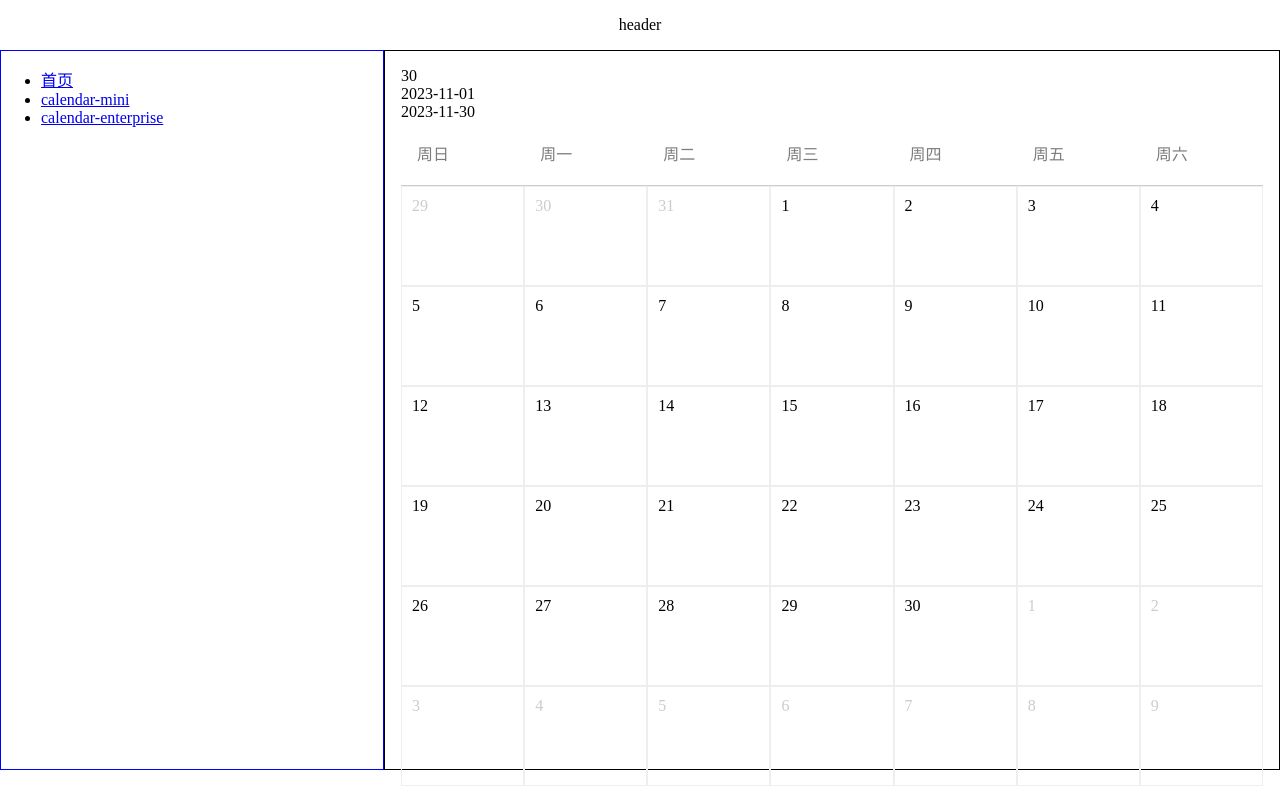
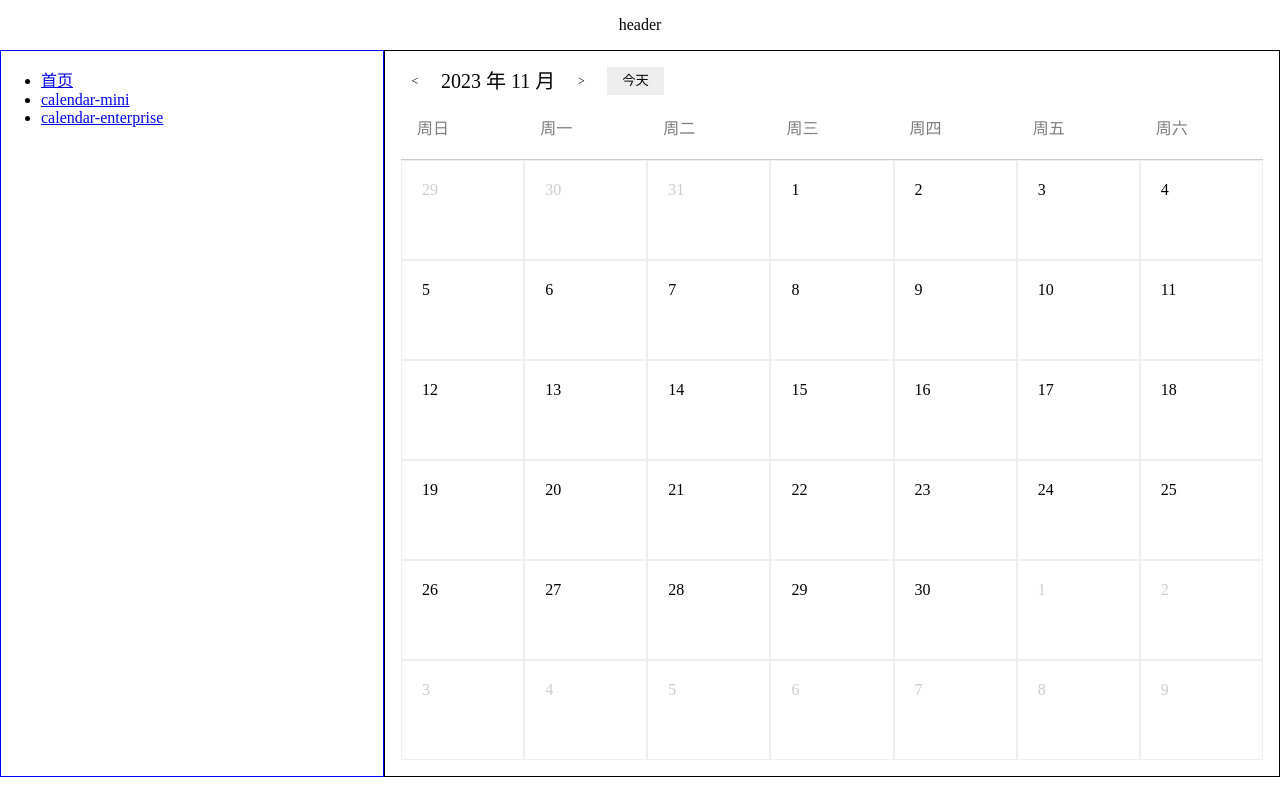
Before and after one commit to cwy007/controlled-and-uncontrolled, a React (Vite) app: page /calendar-enterprise in a window 1280 px wide. Built offline with nearby package versions, Linux system fonts and the light colour scheme.

Commit message:
fix: dateRender & dateInnerContent

```diff
--- /dev/null
+++ b/src/components/Calendar/Header.tsx
@@ -0,0 +1,16 @@
+import "./index.module.scss";
+
+function Header() {
+  return (
+    <div className="calendar-header">
+      <div className="calendar-header-left">
+        <div className="calendar-header-icon">&lt;</div>
+        <div className="calendar-header-value">2023 年 11 月</div>
+        <div className="calendar-header-icon">&gt;</div>
+        <button className="calendar-header-btn">今天</button>
+      </div>
+    </div>
+  );
+}
+
+export default Header;
--- a/src/components/Calendar/MonthCalendar.tsx
+++ b/src/components/Calendar/MonthCalendar.tsx
@@ -27,7 +27,7 @@ const getAllDays = (date: Dayjs) => {
   for (let i = day; i < daysInfo.length; i++) {
     const calcDate = startDate.add(i - day, "day");
     daysInfo[i] = {
-      date: startDate.add(i - day, "day"),
+      date: calcDate,
       currentMonth: calcDate.month() === date.month(),
       // .format('YYYY-MM-DD'),
     };
@@ -35,7 +35,11 @@ const getAllDays = (date: Dayjs) => {
   return daysInfo;
 };
 
-const renderDays = (days: Array<{ date: Dayjs; currentMonth: boolean }>) => {
+const renderDays = (
+  days: Array<{ date: Dayjs; currentMonth: boolean }>,
+  dateRender: MonthCalendarProps["dateRender"],
+  dateInnerContent: MonthCalendarProps["dateInnerContent"]
+) => {
   const rows = [];
   for (let i = 0; i < 6; i++) {
     const row = [];
@@ -44,22 +48,37 @@ const renderDays = (days: Array<{ date: Dayjs; currentMonth: boolean }>) => {
       row[j] = (
         <div
           key={`${i}_${j}`}
-          className={classNames('calendar-month-body-cell', {
-            'calendar-month-body-cell-current': item.currentMonth,
+          className={classNames("calendar-month-body-cell", {
+            "calendar-month-body-cell-current": item.currentMonth,
           })}
         >
-          {item.date.date()}
+          {/* {dateRender ? dateRender(item.date) : item.date.date()} */}
+          {dateRender ? (
+            dateRender(item.date)
+          ) : (
+            <div className="calendar-month-body-cell-date">
+              <div className="calendar-month-body-cell-date-value">
+                {item.date.date()}
+              </div>
+              <div className="calendar-month-body-cell-date-content">
+                {dateInnerContent?.(item.date)}
+              </div>
+            </div>
+          )}
         </div>
       );
     }
     rows.push(row);
   }
   return rows.map((row, index) => (
-    <div className="calendar-month-body-row" key={index}>{row}</div>
+    <div className="calendar-month-body-row" key={index}>
+      {row}
+    </div>
   ));
 };
 
 const MonthCalendar = (props: MonthCalendarProps) => {
+  const { dateRender, dateInnerContent } = props;
   const allDays = getAllDays(props.value);
 
   return (
@@ -72,7 +91,9 @@ const MonthCalendar = (props: MonthCalendarProps) => {
         ))}
       </div>
 
-      <div className="calendar-month-body">{renderDays(allDays)}</div>
+      <div className="calendar-month-body">
+        {renderDays(allDays, dateRender, dateInnerContent)}
+      </div>
     </div>
   );
 };
--- a/src/components/Calendar/index.module.scss
+++ b/src/components/Calendar/index.module.scss
@@ -1,9 +1,58 @@
 :global {
   .calendar {
     width: 100%;
-    height: 200px;
+    // height: 200px;
     box-sizing: border-box;
     // background-color: blue;
+
+    .calendar-header {
+      &-left {
+        display: flex;
+        align-items: center;
+
+        height: 28px;
+        line-height: 28px;
+      }
+
+      &-value {
+        font-size: 20px;
+      }
+
+      &-btn {
+        background: #eee;
+        cursor: pointer;
+        border: 0;
+        padding: 0 15px;
+        line-height: 28px;
+
+        &:hover {
+          background: #ccc;
+        }
+      }
+
+      &-icon {
+        width: 28px;
+        height: 28px;
+
+        line-height: 28px;
+
+        border-radius: 50%;
+        text-align: center;
+        font-size: 12px;
+
+        user-select: none;
+        cursor: pointer;
+
+        margin-right: 12px;
+        &:not(:first-child) {
+          margin: 0 12px;
+        }
+
+        &:hover {
+          background: #ccc;
+        }
+      }
+    }
 
     .calendar-month {
       &-week-list {
@@ -33,9 +82,14 @@
           border: 1px solid #eee;
           padding: 10px;
           color: #ccc;
+          overflow: hidden;
 
           &-current {
             color: #000;
+          }
+
+          &-date {
+            padding: 10px;
           }
         }
       }
--- a/src/components/Calendar/index.tsx
+++ b/src/components/Calendar/index.tsx
@@ -1,17 +1,37 @@
-import { Dayjs } from 'dayjs'
-import MonthCalendar from './MonthCalendar'
+import { Dayjs } from "dayjs";
+import MonthCalendar from "./MonthCalendar";
+import Header from "./Header";
+import { CSSProperties, ReactNode } from "react";
+import classNames from "classnames";
 
 export interface CalendarProps {
   value: Dayjs;
+  style?: CSSProperties;
+  className?: string | string[];
+  // 定制日期显示，会完全覆盖日期单元格
+  dateRender?: (currentDate: Dayjs) => ReactNode;
+  // 定制日期单元格，内容会被添加到单元格内，只在全屏日历模式下生效。
+  dateInnerContent?: (currentDate: Dayjs) => ReactNode;
+  // 国际化相关
+  locale?: string;
+  onChange?: (date: Dayjs) => void;
 }
 
 const Calendar = (props: CalendarProps) => {
+  const {
+    value,
+    style,
+    className,
+  } = props;
+
+  const clsNames = classNames('calendar', className);
 
   return (
-    <div className='calendar'>
+    <div className={clsNames} style={style}>
+      <Header />
       <MonthCalendar {...props} />
     </div>
-  )
-}
+  );
+};
 
-export default Calendar
+export default Calendar;
--- a/src/pages/CalendarEnterprise/index.tsx
+++ b/src/pages/CalendarEnterprise/index.tsx
@@ -1,18 +1,41 @@
-import dayjs from 'dayjs'
-import Calendar from '../../components/Calendar'
+import dayjs from "dayjs";
+import Calendar from "../../components/Calendar";
 
 const CalendarEnterprise = () => {
   return (
     <div>
-      {dayjs('2023-11-1').daysInMonth()}
+      {/* {dayjs('2023-11-1').daysInMonth()}
       <br/>
       {dayjs('2023-11-1').startOf('month').format('YYYY-MM-DD')}
       <br/>
-      {dayjs('2023-11-1').endOf('month').format('YYYY-MM-DD')}
+      {dayjs('2023-11-1').endOf('month').format('YYYY-MM-DD')} */}
 
-      <Calendar value={dayjs('2023-11-08')} />
+      <Calendar
+        value={dayjs("2023-11-08")}
+        className={"aaa"}
+        // style={{ background: 'yellow' }}
+        // dateRender={(value) => {
+        //   return (
+        //     <div>
+        //       <p style={{ background: "yellowgreen", height: "350px" }}>
+        //         {value.format("YYYY/MM/DD")}
+        //       </p>
+        //     </div>
+        //   );
+        // }}
+
+        // dateInnerContent={(value) => {
+        //   return (
+        //     <div>
+        //       <p style={{ background: "yellowgreen", height: "30px" }}>
+        //         {value.format("YYYY/MM/DD")}
+        //       </p>
+        //     </div>
+        //   );
+        // }}
+      />
     </div>
-  )
-}
+  );
+};
 
-export default CalendarEnterprise
+export default CalendarEnterprise;
```
